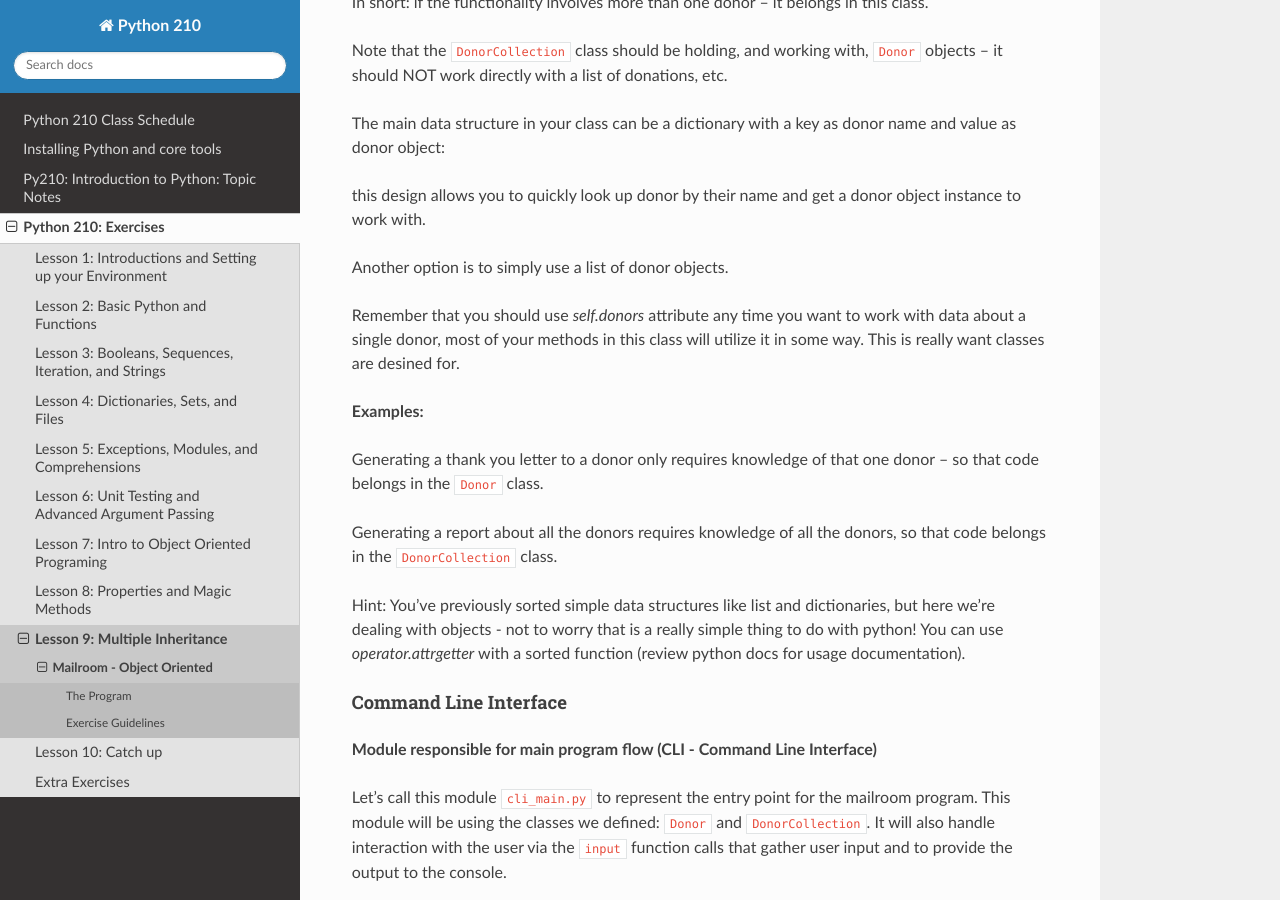
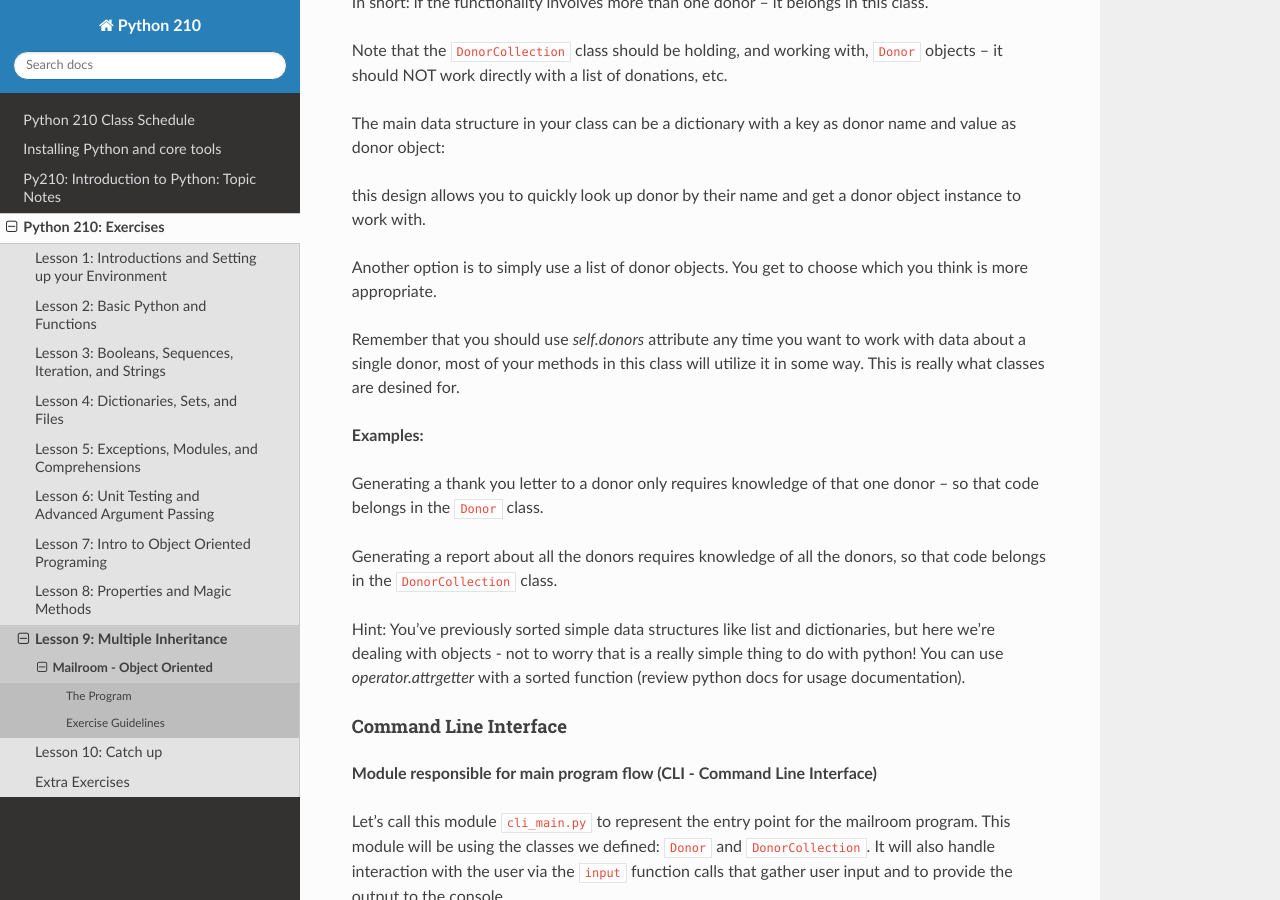
Before and after one commit to UWPCE-PythonCert/ProgrammingInPython, a Sphinx documentation site: the page built from source/exercises/mailroom-oo.rst, in a window 1280 px wide and 900 px high, scrolled down 2811 px. Built offline with Sphinx 7.4.7 and the Read the Docs theme 2.0.0, drawn with Linux system fonts in a browser that asks for light colours; pages that are not in the unit, such as notebooks, are missing from menus.

Commit message:
Update mailroom-oo.rst

```diff
--- a/source/exercises/mailroom-oo.rst
+++ b/source/exercises/mailroom-oo.rst
@@ -114,9 +114,9 @@ The main data structure in your class can be a dictionary with a key as donor na
 
 this design allows you to quickly look up donor by their name and get a donor object instance to work with.
 
-Another option is to simply use a list of donor objects.
+Another option is to simply use a list of donor objects. You get to choose which you think is more appropriate.
 
-Remember that you should use `self.donors` attribute any time you want to work with data about a single donor, most of your methods in this class will utilize it in some way. This is really want classes are desined for.
+Remember that you should use `self.donors` attribute any time you want to work with data about a single donor, most of your methods in this class will utilize it in some way. This is really what classes are desined for.
 
 **Examples:**
 
```
